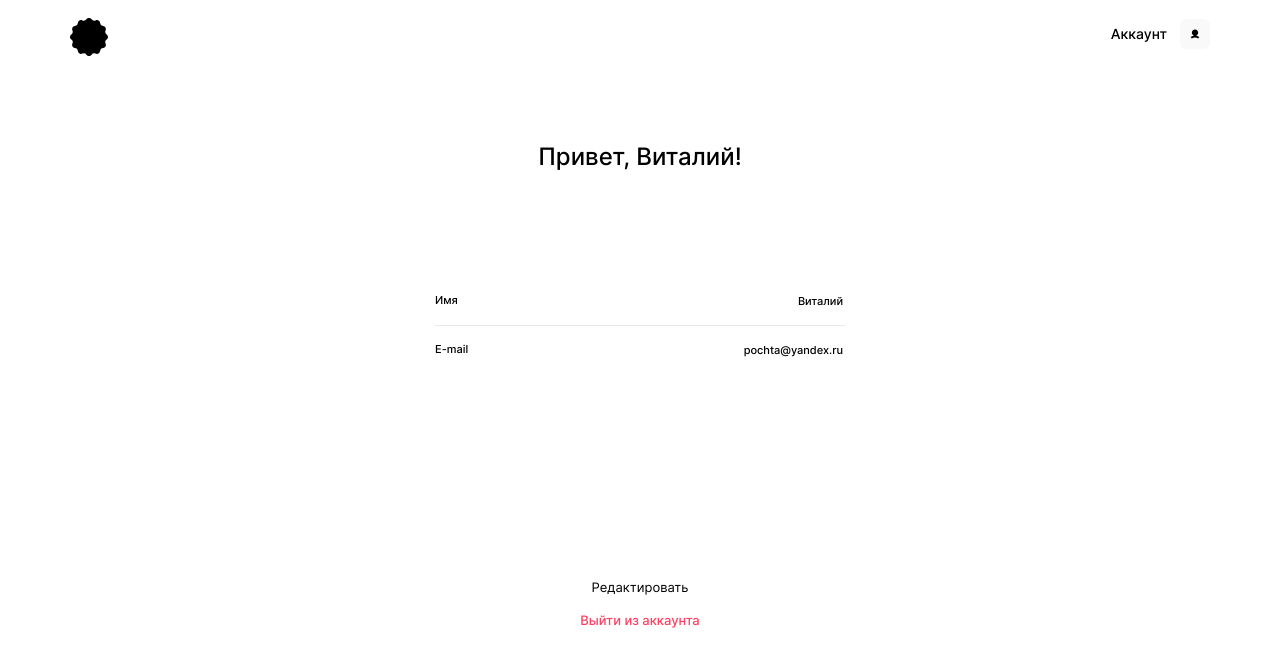
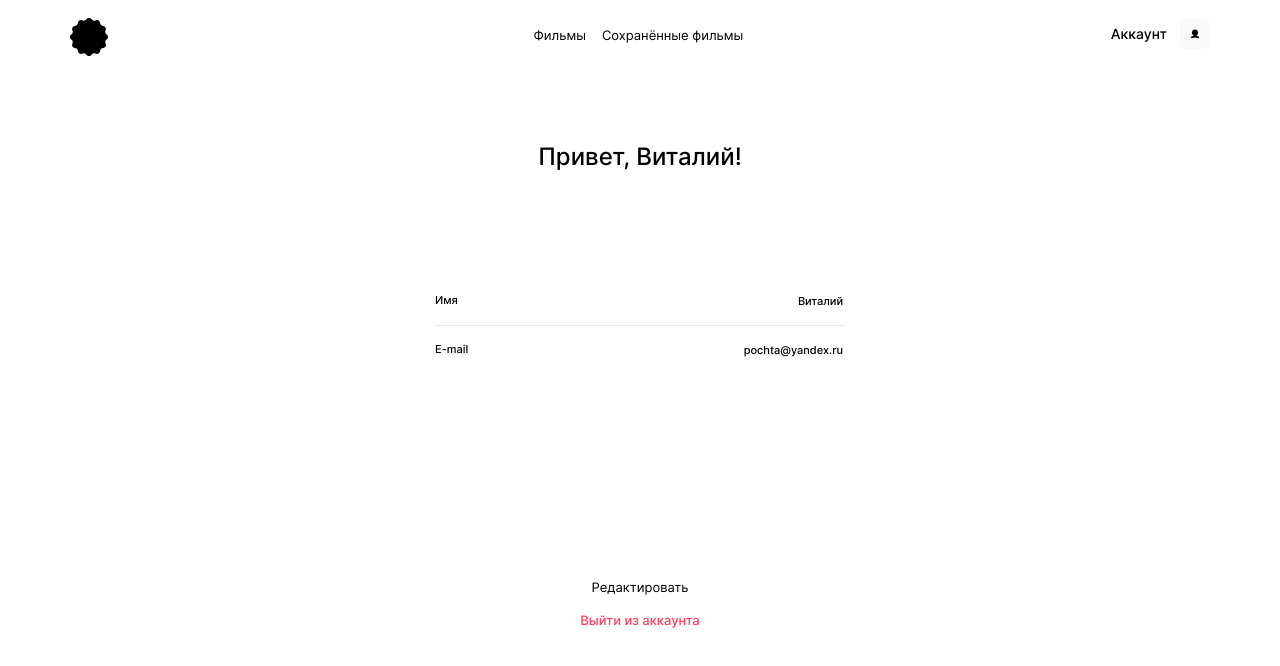
Before and after one commit to ClickEsc/movies-explorer-frontend, a React (Create React App) app: page /profile in a window 1280 px wide. Shown: the top 666 px of the page. Built offline with nearby package versions, Linux system fonts and the light colour scheme.

Commit message:
Refactor Navigation component

```diff
--- a/src/components/Navigation/Navigation.css
+++ b/src/components/Navigation/Navigation.css
@@ -6,8 +6,8 @@
   justify-content: center;
 }
 
-.navigation__wrap {
-  margin: 0 0 0 34px;
+.navigation__container {
+  margin: 0 0 0 58px;
 }
 
 .navigation__link {
--- a/src/components/Navigation/Navigation.js
+++ b/src/components/Navigation/Navigation.js
@@ -1,23 +1,22 @@
 import { Link } from 'react-router-dom';
 import { pathname } from '../../utils/constants';
-
 import './Navigation.css';
 
 function Navigation() {
   return (
     <section className="navigation">
-      { (pathname === "/movies") &&
-        <div className="navigation__wrap">
-          <Link to="/movies" className="navigation__link navigation__link_active navigation__link_movies">Фильмы</Link>
-          <Link to="/saved-movies" className="navigation__link navigation__link_saved-movies">Сохранённые фильмы</Link>
+        <div className="navigation__container">
+          <Link
+            to="/movies"
+            className={`navigation__link ${(pathname === "/movies") && 'navigation__link_active'}`}>
+            Фильмы
+          </Link>
+          <Link
+            to="/saved-movies"
+            className={`navigation__link ${(pathname === "/saved-movies") && 'navigation__link_active'}`}>
+            Сохранённые фильмы
+          </Link>
         </div>
-      }
-      { (pathname === "/saved-movies") &&
-        <div className="navigation__wrap">
-          <Link to="/movies" className="navigation__link navigation__link_movies">Фильмы</Link>
-          <Link to="/saved-movies" className="navigation__link navigation__link_active navigation__link_saved-movies">Сохранённые фильмы</Link>
-        </div>
-      }
     </section>
   );
 }
```
